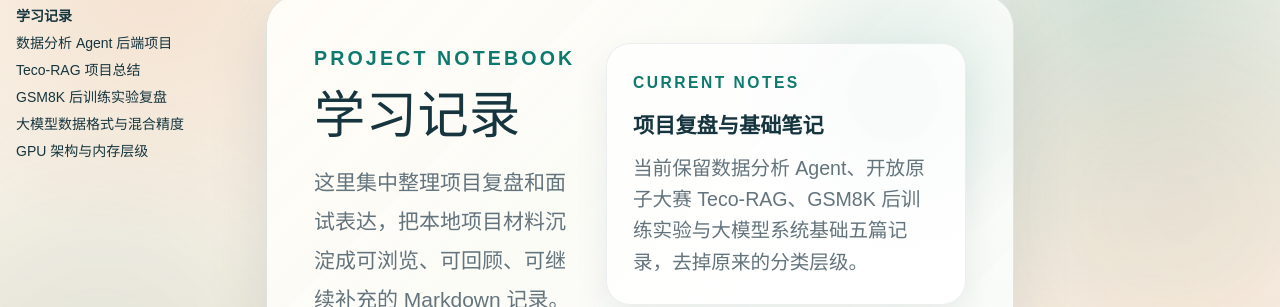
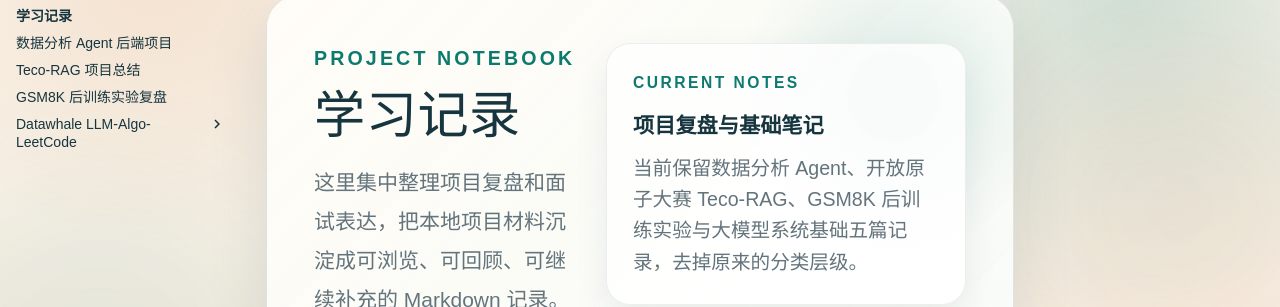
Before and after one commit to huomalxq/huomalxq.github.io, an MkDocs documentation site: the page built from docs/study/index.md, in a window 1280 px wide. Shown: the part 151-458 px from the top of the page. Built offline with MkDocs 1.6.1 and Material for MkDocs 9.7.7, drawn with Linux system fonts in a browser that asks for light colours; comment, search, counter and statistics services are not loaded; some of the changed lines change nothing that is shown.

Commit message:
Group Datawhale study notes

```diff
--- a/docs/study/index.md
+++ b/docs/study/index.md
@@ -43,13 +43,13 @@ title: 学习记录
     <span>整理 Qwen2.5-1.5B 的 LoRA SFT、DPO、GRPO 主线实验、关键指标和面试表达。</span>
     <em class="study-card__meta">GSM8K / LoRA SFT / DPO / GRPO / Qwen2.5</em>
   </a>
-  <a class="study-card" href="llm-data-types-and-precision/">
+  <a class="study-card" href="llm-algo-leetcode/llm-data-types-and-precision/">
     <span class="study-card__label">LLM Systems</span>
     <strong>大模型数据格式与混合精度</strong>
     <span>总结 FP32、FP16、BF16、TF32、FP8 的显存占用、数值范围、训练稳定性和硬件演进。</span>
     <em class="study-card__meta">FP16 / BF16 / AMP / A100 / H100</em>
   </a>
-  <a class="study-card" href="llm-gpu-architecture-and-memory/">
+  <a class="study-card" href="llm-algo-leetcode/llm-gpu-architecture-and-memory/">
     <span class="study-card__label">LLM Systems</span>
     <strong>GPU 架构与内存层级</strong>
     <span>梳理 Tensor Core、CUDA Core、HBM、SRAM、FlashAttention 与多卡互连的核心关系。</span>
@@ -85,14 +85,14 @@ title: 学习记录
     <article class="feed-item">
       <time datetime="2026-06-14">学习</time>
       <div>
-        <strong><a href="llm-data-types-and-precision/">大模型数据格式与混合精度知识点总结</a></strong>
+        <strong><a href="llm-algo-leetcode/llm-data-types-and-precision/">大模型数据格式与混合精度知识点总结</a></strong>
         <p>梳理大模型训练和推理中常见数据格式、BF16 训练优势、FP32 主权重、A100/ H100 精度能力。</p>
       </div>
     </article>
     <article class="feed-item">
       <time datetime="2026-06-14">学习</time>
       <div>
-        <strong><a href="llm-gpu-architecture-and-memory/">GPU 物理架构、内存层级与核心硬件单元总结</a></strong>
+        <strong><a href="llm-algo-leetcode/llm-gpu-architecture-and-memory/">GPU 物理架构、内存层级与核心硬件单元总结</a></strong>
         <p>总结 GPU 架构演进、Tensor Core、Memory Bound、FlashAttention 的 SRAM 优化和节点内通信。</p>
       </div>
     </article>
--- a/mkdocs.yml
+++ b/mkdocs.yml
@@ -34,5 +34,6 @@ nav:
       - 数据分析 Agent 后端项目: study/data-analysis-agent.md
       - Teco-RAG 项目总结: study/teco-rag-project-summary.md
       - GSM8K 后训练实验复盘: study/gsm8k-post-training-experiments.md
-      - 大模型数据格式与混合精度: study/llm-data-types-and-precision.md
-      - GPU 架构与内存层级: study/llm-gpu-architecture-and-memory.md
+      - Datawhale LLM-Algo-LeetCode:
+          - 大模型数据格式与混合精度: study/llm-algo-leetcode/llm-data-types-and-precision.md
+          - GPU 架构与内存层级: study/llm-algo-leetcode/llm-gpu-architecture-and-memory.md
```
Also changed, not shown: docs/study/llm-algo-leetcode/llm-data-types-and-precision.md (renamed from docs/study/llm-data-types-and-precision.md), docs/study/llm-algo-leetcode/llm-gpu-architecture-and-memory.md (renamed from docs/study/llm-gpu-architecture-and-memory.md).
